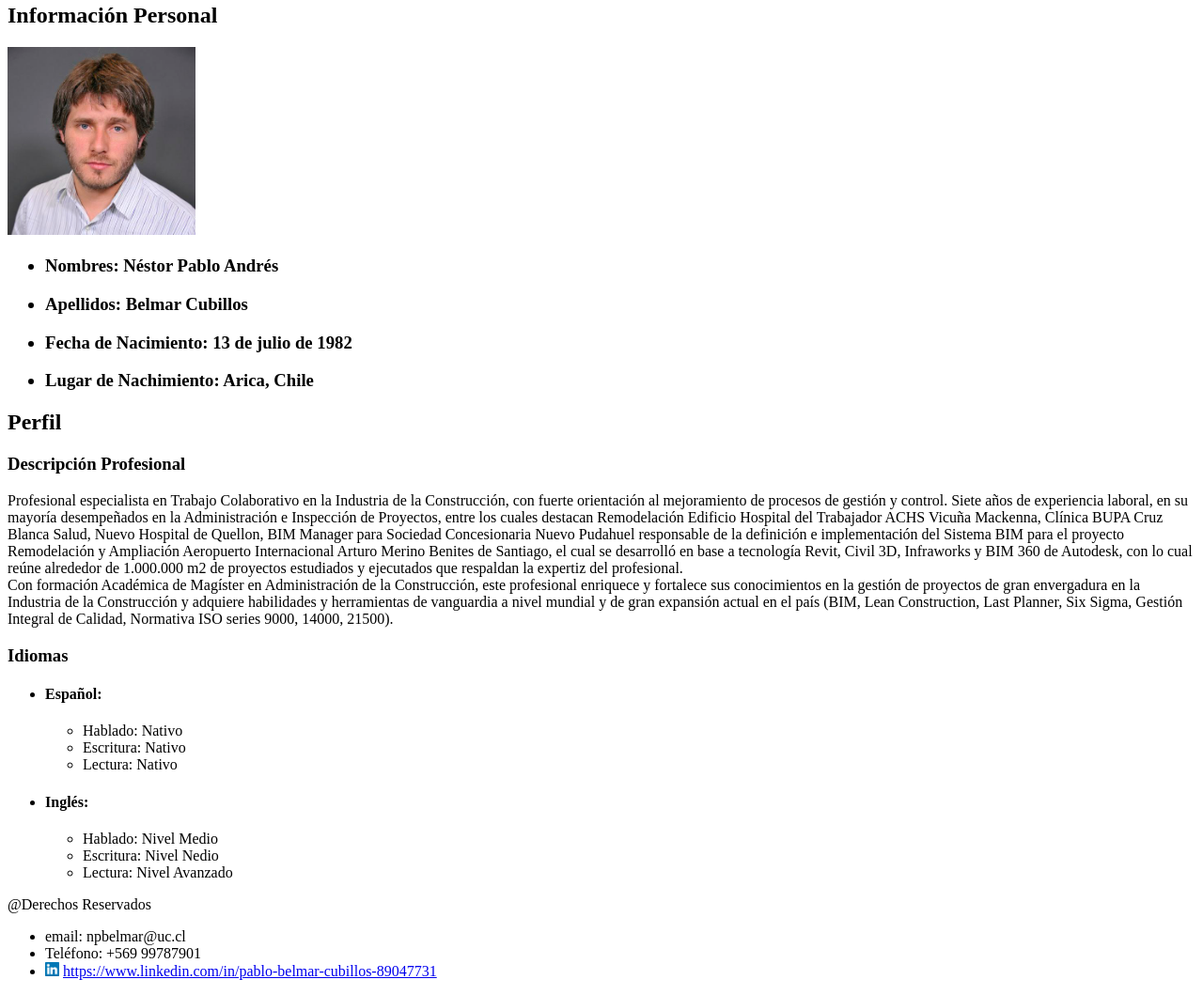
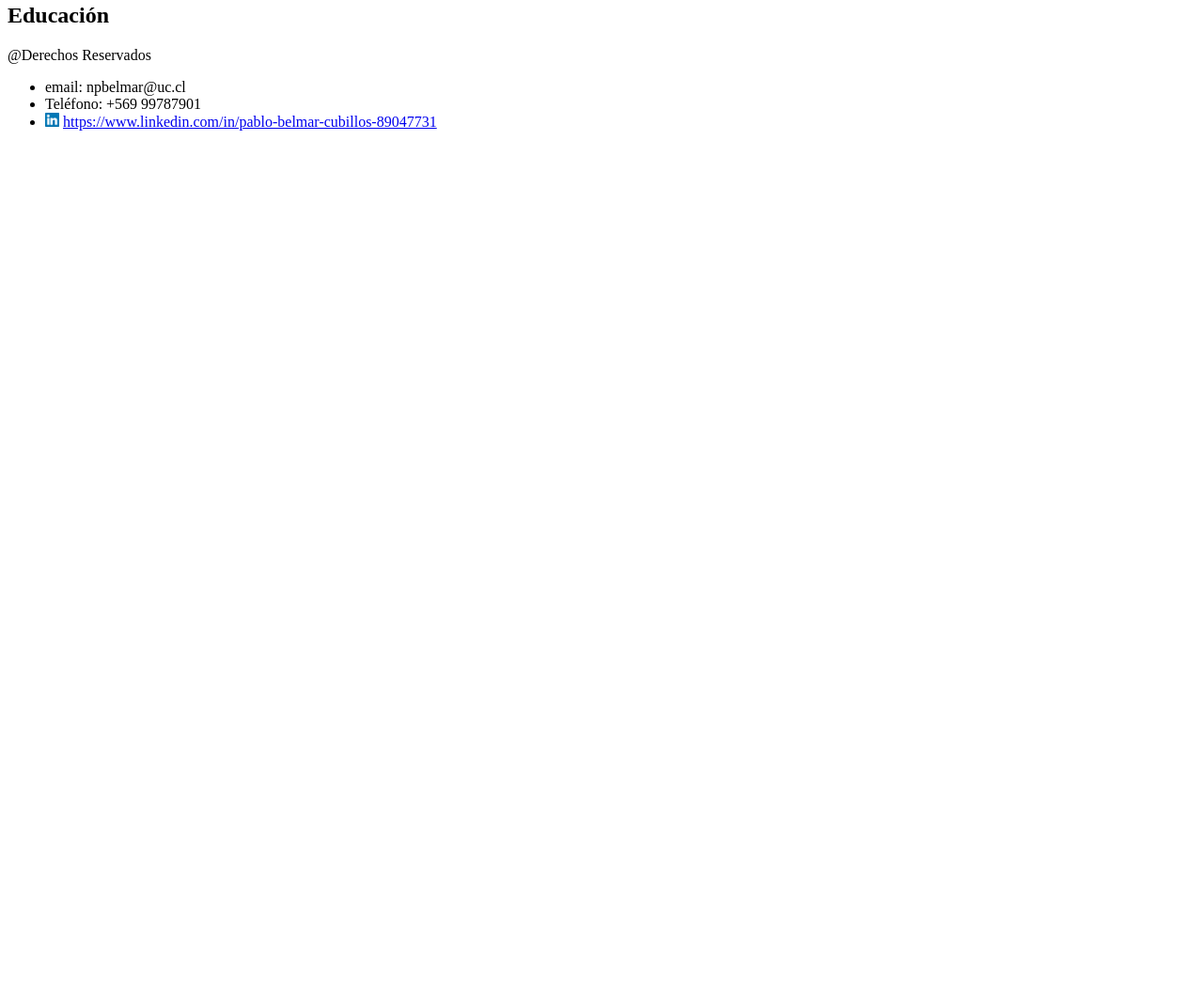
Before and after one commit to npbelmar/Fundamentos-HTML, a plain HTML site: page Final_Fund_HTML/educacion.html in a window 1280 px wide. Shown: the part 325-1384 px from the top of the page at 94% size. After the commit the page ends 800 px from the top, so only its background shows below. Drawn offline with Linux system fonts and the light colour scheme.

Commit message:
Exp y Ed
Se actualiza estructura base educacion.html y experiencia.html

```diff
--- a/Final_Fund_HTML/educacion.html
+++ b/Final_Fund_HTML/educacion.html
@@ -27,49 +27,8 @@
   	  </nav>
     </header>
     <section>
-      <p><h2>Información Personal</h2></p>
-      <img src="img/pbc.png" alt="Pablo Belmar Cubillos" width="200">
-      <ul>
-        <h3><li>Nombres: N&eacute;stor Pablo Andr&eacute;s</li></h3>
-        <h3><li>Apellidos: Belmar Cubillos</li></h3>
-        <h3><li>Fecha de Nacimiento: 13 de julio de 1982</li></h3>
-        <h3><li>Lugar de Nachimiento: Arica, Chile</li></h3>
-      </ul>
-    </section>
-    <section>
-      <p><h2>Perfil</h2></p>
-      <p><h3>Descripción Profesional</h3></p>
-      <p>Profesional especialista en Trabajo Colaborativo en la Industria de la Construcción, con fuerte orientación
-        al mejoramiento de procesos de gestión y control. Siete años de experiencia laboral, en su mayoría desempeñados
-        en la Administración e Inspección de Proyectos, entre los cuales destacan Remodelación Edificio Hospital del
-        Trabajador ACHS Vicuña Mackenna, Clínica BUPA Cruz Blanca Salud, Nuevo Hospital de Quellon, BIM Manager para
-        Sociedad Concesionaria Nuevo Pudahuel responsable de la definición e implementación del Sistema BIM para el
-        proyecto Remodelación y Ampliación Aeropuerto Internacional  Arturo Merino Benites de Santiago, el cual se
-        desarrolló en base a tecnología Revit, Civil 3D, Infraworks y BIM 360 de Autodesk, con lo cual reúne alrededor
-        de 1.000.000 m2 de proyectos estudiados y ejecutados que respaldan la expertiz del profesional.<br>Con formación
-        Académica de Magíster en Administración de la Construcción, este profesional enriquece y fortalece sus
-        conocimientos en la gestión de proyectos de gran envergadura en la Industria de la Construcción y adquiere
-        habilidades y herramientas de vanguardia a nivel mundial y de gran expansión actual en el país
-        (BIM, Lean Construction, Last Planner, Six Sigma, Gestión Integral de Calidad, Normativa ISO series 9000,
-        14000, 21500).
-      </p>
-      <p><h3>Idiomas</h3></p>
-        <ul>
-          <li><h4>Español:</h4>
-            <ul>
-              <li>Hablado: Nativo</li>
-              <li>Escritura: Nativo</li>
-              <li>Lectura: Nativo</li>
-            </ul>
-          <li><h4>Inglés:</h4>
-            <ul>
-              <li>Hablado: Nivel Medio</li>
-              <li>Escritura: Nivel Nedio</li>
-              <li>Lectura: Nivel Avanzado</li>
-            </ul>
-          </li>
-        </ul>
-    </section>
+      <p><h2>Educación</h2></p>
+
     <footer>
       <p>@Derechos Reservados</p>
       <ul>
```
Also changed, not shown: Final_Fund_HTML/experiencia.html (+2 -43 lines).
